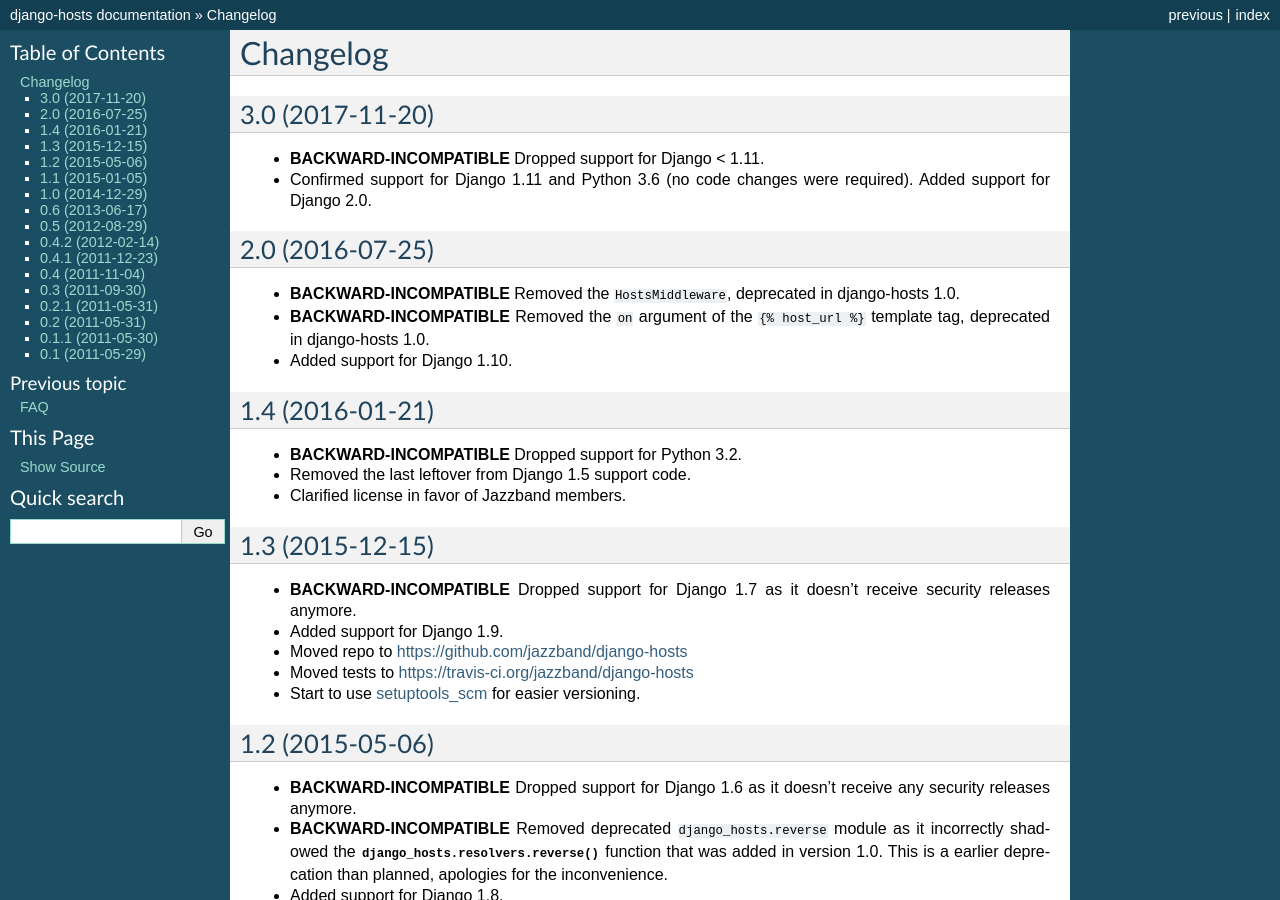
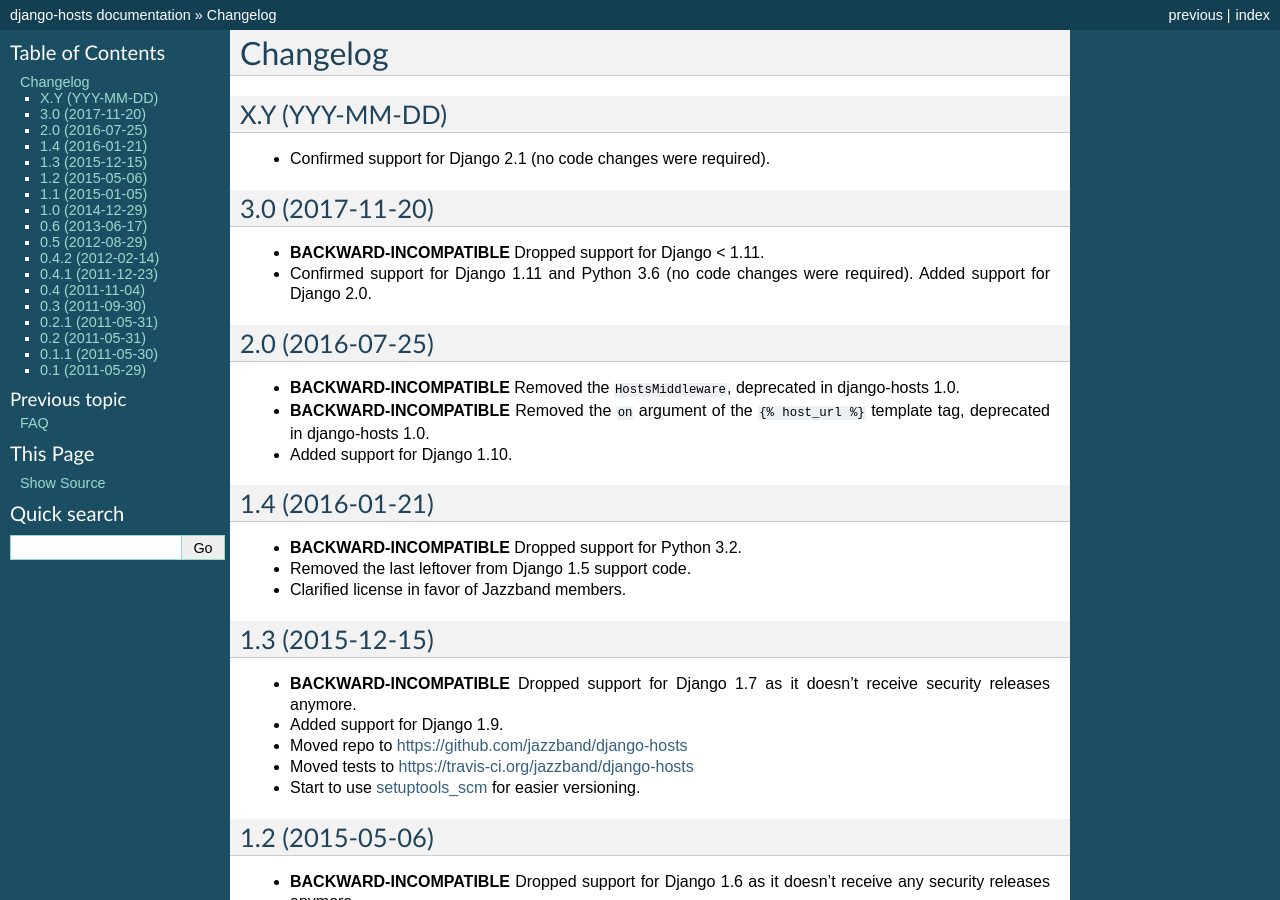
Before and after one commit to jazzband/django-hosts, a Sphinx documentation site: the page built from docs/changelog.rst, in a window 1280 px wide and 900 px high. Built offline with Sphinx 7.4.7, drawn with Linux system fonts in a browser that asks for light colours; the version number could not be read and is left out.

Commit message:
Add testing for Django 2.1

```diff
--- a/docs/changelog.rst
+++ b/docs/changelog.rst
@@ -1,5 +1,10 @@
 Changelog
 =========
+
+X.Y (YYY-MM-DD)
+----------------
+
+- Confirmed support for Django 2.1 (no code changes were required).
 
 3.0 (2017-11-20)
 ----------------
--- a/setup.py
+++ b/setup.py
@@ -26,6 +26,7 @@
         'Framework :: Django',
         'Framework :: Django :: 1.11',
         'Framework :: Django :: 2.0',
+        'Framework :: Django :: 2.1',
         'Intended Audience :: Developers',
         'License :: OSI Approved :: BSD License',
         'Operating System :: OS Independent',
```
Also changed, not shown: .travis.yml, 1 other file.
